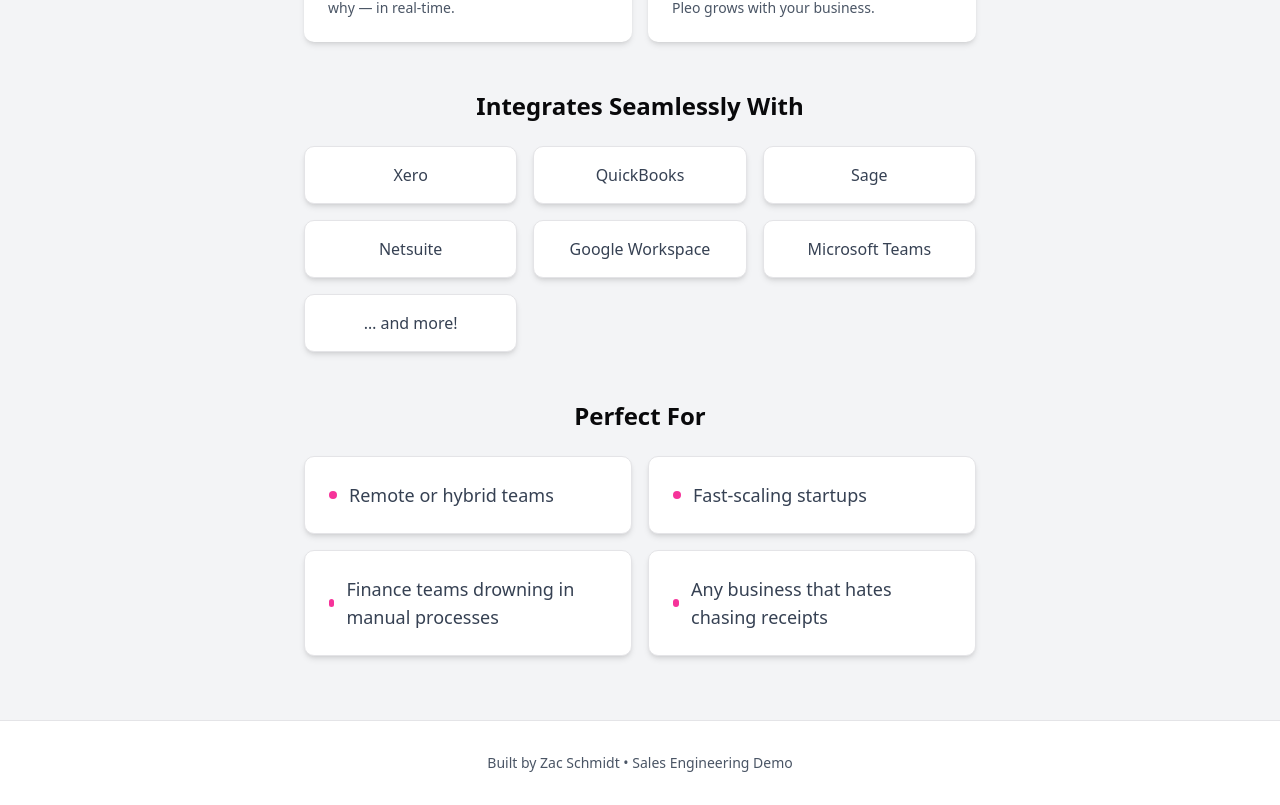
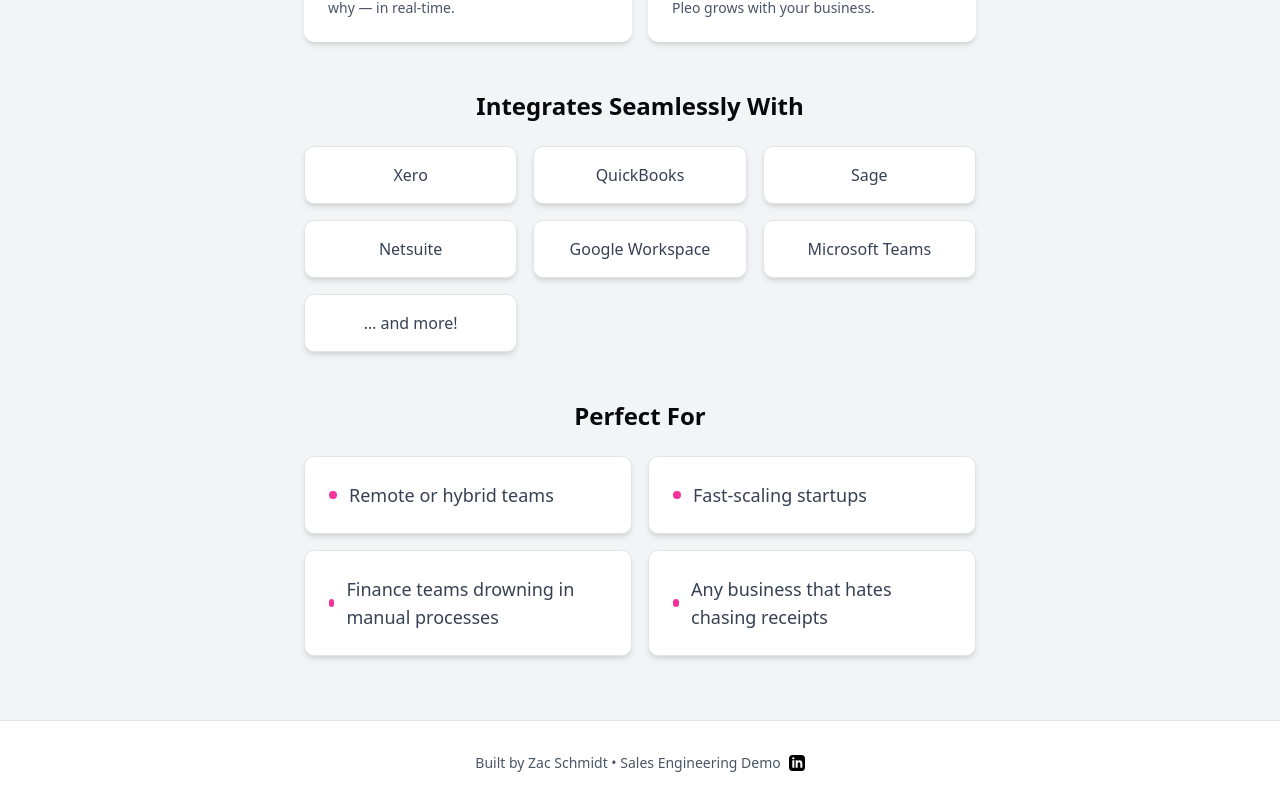
Before and after one commit to Zac-Schmidty/Pleo-demo, a Next.js app: page / in a window 1280 px wide. Shown: the part 1732-2537 px from the top of the page. Built offline with nearby package versions, Linux system fonts and the light colour scheme.

Commit message:
Added Linkedin button

```diff
--- a/app/layout.tsx
+++ b/app/layout.tsx
@@ -79,8 +79,18 @@
 
         <footer className="border-t bg-white">
           <div className="max-w-7xl mx-auto py-8 px-4 sm:px-6 lg:px-8">
-            <div className="text-center text-sm text-gray-600">
-              <p>Built by Zac Schmidt • Sales Engineering Demo</p>
+            <div className="text-center text-sm text-gray-600 flex items-center justify-center gap-2">
+              <p>Built by Zac Schmidt • Sales Engineering Demo </p>
+              <a
+                href="https://www.linkedin.com/in/zac-schmidt-b35b05284/"
+                target="_blank"
+                rel="noopener noreferrer"
+                className="text-black hover:text-gray-700"
+              >
+                <svg className="h-4 w-4" fill="currentColor" viewBox="0 0 24 24">
+                  <path d="M19 0h-14c-2.761 0-5 2.239-5 5v14c0 2.761 2.239 5 5 5h14c2.762 0 5-2.239 5-5v-14c0-2.761-2.238-5-5-5zm-11 19h-3v-11h3v11zm-1.5-12.268c-.966 0-1.75-.79-1.75-1.764s.784-1.764 1.75-1.764 1.75.79 1.75 1.764-.783 1.764-1.75 1.764zm13.5 12.268h-3v-5.604c0-3.368-4-3.113-4 0v5.604h-3v-11h3v1.765c1.396-2.586 7-2.777 7 2.476v6.759z"/>
+                </svg>
+              </a>
             </div>
           </div>
         </footer>
```
